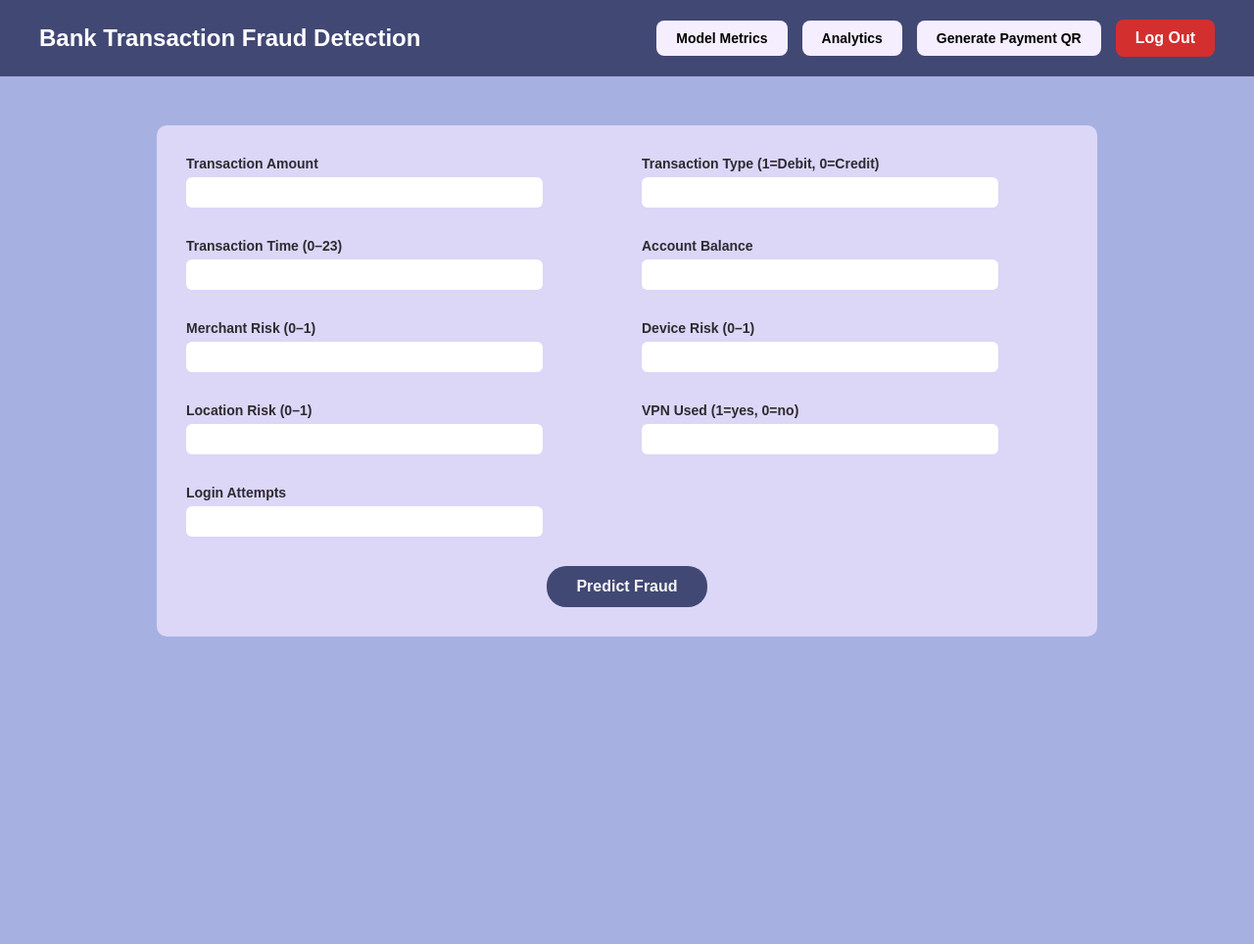
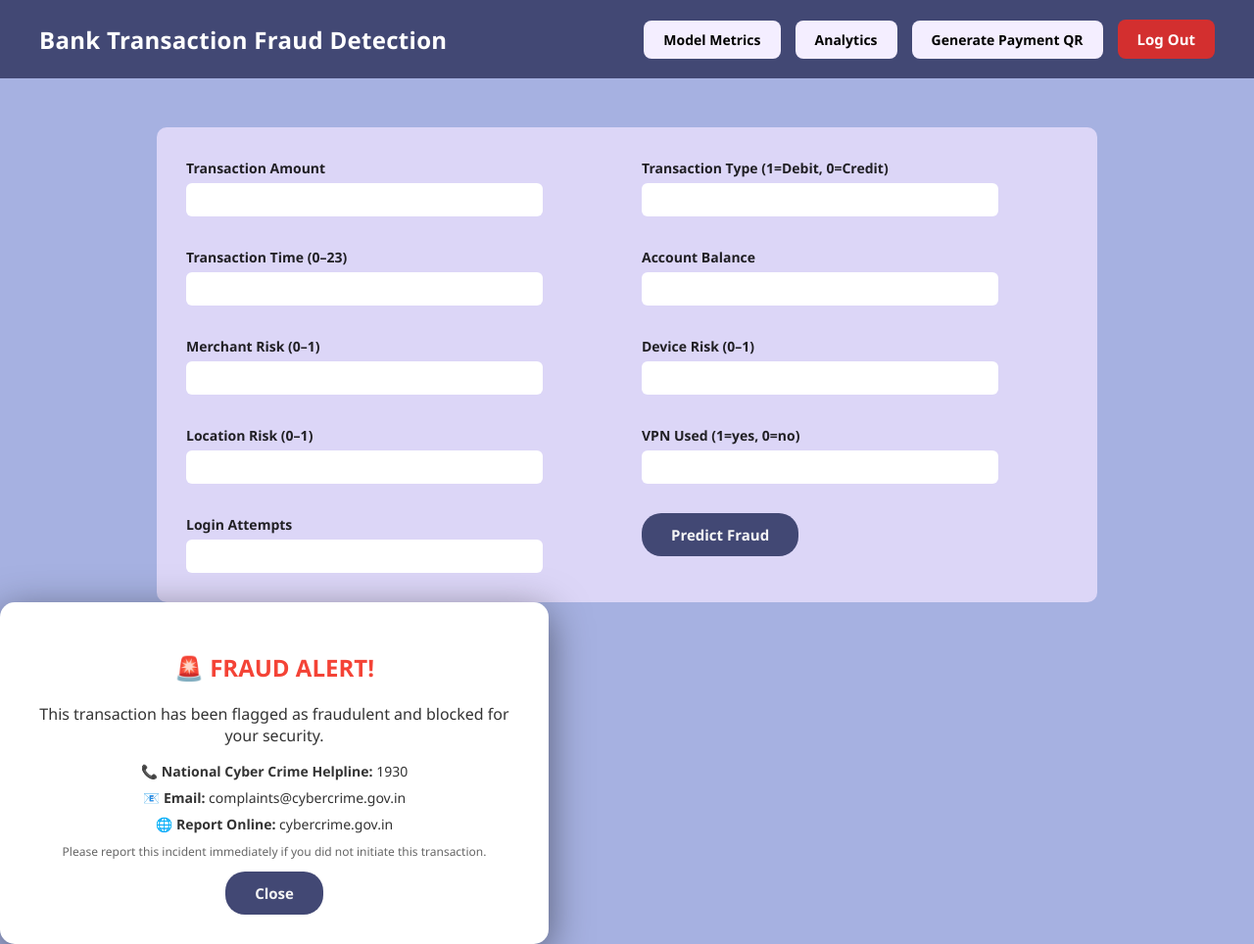
Before and after one commit to LavanyaNachiyar/Financial-Fraud-ML-System, a Flask app: page / in a window 1280 px wide. Shown: the whole page at 98% size. Before the commit the page ends 650 px from the top, so only its background shows below. Run offline with Flask 3, Linux system fonts and the light colour scheme; the visitor is signed in with stand-in values (Sample User, id 1); parts of the project's set-up code (start-up, migrations or seed data) failed here and were passed over; some libraries are stand-ins or nearby versions.

Commit message:
Updated the ui

```diff
--- a/templates/index.html
+++ b/templates/index.html
@@ -5,12 +5,15 @@
         <script src="https://cdn.socket.io/4.5.4/socket.io.min.js"></script>
 <style>
 body {
-                font-family: Arial, sans-serif;
+    font-family: 'Segoe UI', Tahoma, Geneva, Verdana, sans-serif;
     background: #A6B1E1;
     color: white;
     margin: 0;
     padding: 0;
 }
+
+/* HEADER */
+
 .header {
     display: flex;
     justify-content: space-between;
@@ -18,15 +21,23 @@
     padding: 20px 40px;
     background: #424874;
 }
+
 .header h2 {
     margin: 0;
+    font-weight: 600;
+    letter-spacing: 0.3px;
 }
+
+/* NAV */
+
 .header-right {
     display: flex;
     gap: 15px;
     align-items: center;
 }
+
 .qr-btn {
+    font-family: inherit;
     color: black;
     padding: 10px 20px;
     border: none;
@@ -34,24 +45,30 @@
     cursor: pointer;
     text-decoration: none;
     font-size: 14px;
-                font-weight: bold;
+    font-weight: 600;
 }
-            .qr-btn:hover {
-                opacity: 0.9;
-            }
+
 .logout {
+    font-family: inherit;
     color: white;
     text-decoration: none;
-                font-size: 16px;
+    font-size: 15px;
     background: #d32f2f;
     padding: 10px 20px;
     border-radius: 8px;
-                font-weight: bold;
+    font-weight: 600;
 }
+
+/* TITLE */
+
 h2 {
     text-align: center;
     margin: 20px 0;
+    font-weight: 600;
 }
+
+/* FORM */
+
 form {
     display: grid;
     grid-template-columns: 1fr 1fr;
@@ -63,38 +80,46 @@
     padding: 30px;
     border-radius: 10px;
 }
+
 label {
     font-size: 14px;
-                opacity: 0.8;
+    opacity: 0.85;
     color: #000;
-                font-weight: bold;
+    font-weight: 600;
 }
+
 input {
     width: 80%;
     padding: 8px;
     border-radius: 6px;
     border: none;
     margin-top: 5px;
-                font-weight: 600;
+    font-weight: 500;
+    font-family: inherit;
 }
-            .full {
-                grid-column: span 2;
-                text-align: center;
-            }
+
+/* BUTTON */
+
 button {
+    font-family: inherit;
     padding: 12px 30px;
-                font-size: 16px;
+    font-size: 15px;
     border: none;
     border-radius: 20px;
     background: #424874;
     cursor: pointer;
     color: #f5f5f5;
-                font-weight: bold;
+    font-weight: 600;
 }
+
 button:hover {
     background: #626aab;
 }
+
+/* NOTIFICATION */
+
 .notification {
+    font-family: inherit;
     position: fixed;
     top: 20px;
     right: 20px;
@@ -107,29 +132,17 @@
     z-index: 1000;
     max-width: 300px;
 }
-            .notification.fraud {
-                border-left: 4px solid #f44336;
-            }
-            .notification.normal {
-                border-left: 4px solid #4caf50;
-            }
+
 .notification h3 {
     margin: 0 0 10px 0;
     font-size: 16px;
+    font-weight: 600;
 }
-            .fraud-modal {
-                display: none;
-                position: fixed;
-                top: 0;
-                left: 0;
-                width: 100%;
-                height: 100%;
-                background: rgba(0,0,0,0.8);
-                z-index: 2000;
-                justify-content: center;
-                align-items: center;
-            }
+
+/* MODAL */
+
 .fraud-modal-content {
+    font-family: inherit;
     background: white;
     color: #333;
     padding: 30px;
@@ -138,36 +151,16 @@
     text-align: center;
     box-shadow: 0 10px 40px rgba(0,0,0,0.5);
 }
+
 .fraud-modal-content h2 {
     color: #f44336;
     margin-bottom: 20px;
+    font-weight: 700;
 }
-            .fraud-modal-content .contact-info {
-                background: #f5f5f5;
-                padding: 15px;
-                border-radius: 8px;
-                margin: 15px 0;
-                text-align: left;
-            }
+
 .fraud-modal-content .contact-info p {
     margin: 8px 0;
     font-size: 14px;
-            }
-            .fraud-modal-content .contact-info strong {
-                color: #f44336;
-            }
-            .fraud-modal-content button {
-                background: #f44336;
-                color: white;
-                border: none;
-                padding: 12px 30px;
-                border-radius: 8px;
-                cursor: pointer;
-                margin-top: 15px;
-                font-size: 16px;
-            }
-            .fraud-modal-content button:hover {
-                background: #d32f2f;
 }
 </style>
     </head>
```
Also changed, not shown: templates/register.html (+33 -10 lines). Lines whose indentation alone changed are shown as unchanged.
